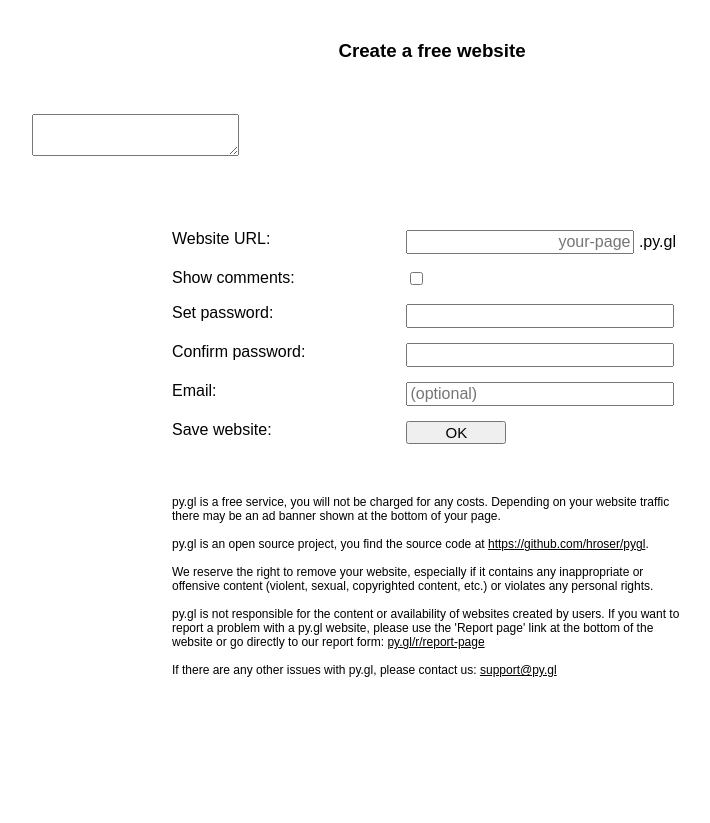
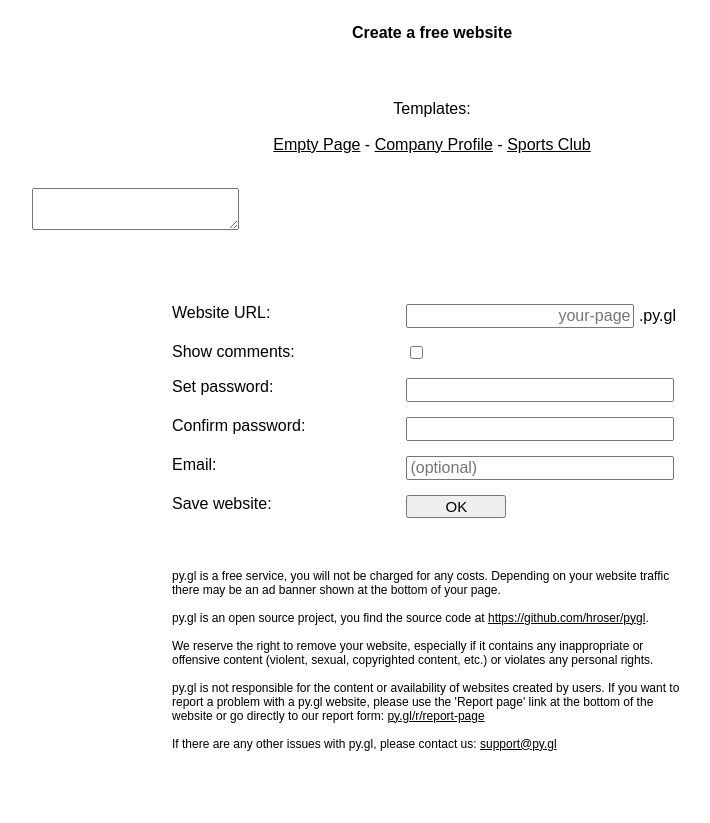
Before and after one commit to hroser/pygl, a Python web app: template templates/create-page-en.html in a window 1280 px wide. Shown: the part 355-1178 px from the top of the page, without its empty margins (208-918 px from the left). Before the commit the page ends 1032 px from the top, so only its background shows below. Run offline with Jinja, Linux system fonts and the light colour scheme; the template is opened without the code that fills it, so the values that code supplies are empty; some libraries are stand-ins or nearby versions.

Commit message:
templates

```diff
--- a/templates/create-page-en.html
+++ b/templates/create-page-en.html
@@ -79,6 +79,10 @@ display: inline-block;
 vertical-align:top;
 width: 280px;
 margin-bottom: 15px
+}
+
+a {
+color: black;
 }
 
 </style>
@@ -452,11 +456,15 @@ function jumptoanchor(anchor){
 		<div>
 				<center>
 				<img src="https://storage.googleapis.com/pygl-page.appspot.com/res/logo_s.png" alt="py.gl Logo">
+        <br>
+        <h4>
+        Create a free website
+        </h4>
         <br><br>
-        <h3>
-        Create a free website
-        </h3>
-
+        Templates:<br><br>
+        <a href="http://py.gl">Empty Page</a> -
+        <a href="http://py.gl/?template=01">Company Profile</a> -
+        <a href="http://py.gl/?template=02">Sports Club</a><br>
 				</center>
 		</div>
     <br>
```
Also changed, not shown: main.py (+17 -1 lines), 1 other file.
